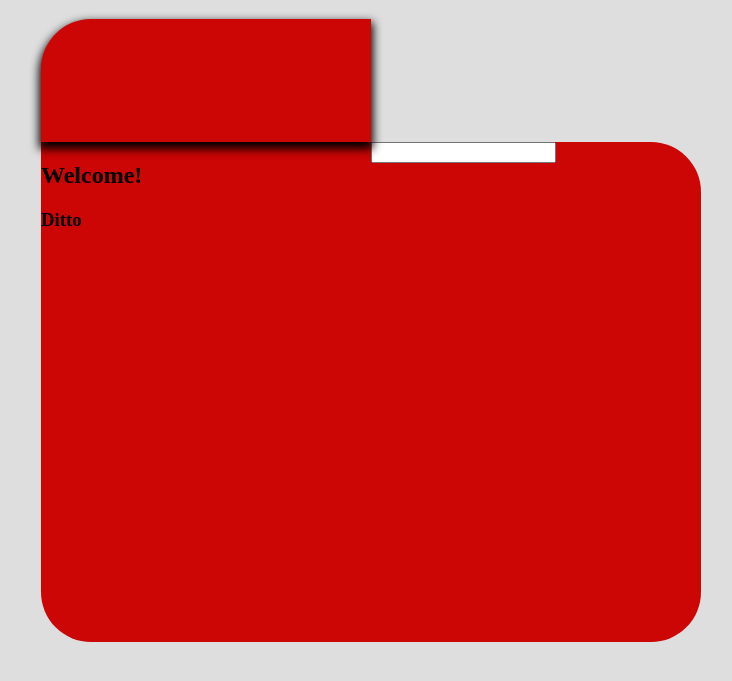
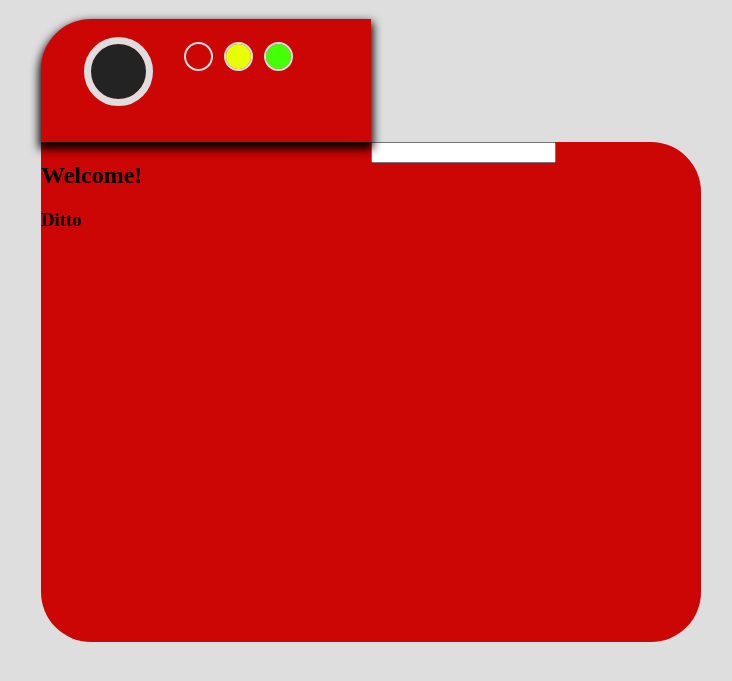
Before and after one commit to cindyawho/100DaysOfCode, a plain HTML site: page project1-pokedex/index.html in a window 1280 px wide. Shown: the part 61-742 px from the top of the page, without its empty margins (269-1001 px from the left). Drawn offline with Linux system fonts and the light colour scheme.

Commit message:
Add header decor like camera and lights

```diff
--- a/project1-pokedex/index.html
+++ b/project1-pokedex/index.html
@@ -14,9 +14,9 @@
         <div class="pokedexHeader">
             <div class="pokedexLeft-header">
                 <div class="camera"></div>
-                <div class="smallCircle1"></div>
-                <div class="smallCircle2"></div>
-                <div class="smallCircle3"></div>
+                <div class="smallCircle redCircle"></div>
+                <div class="smallCircle yellowCircle"></div>
+                <div class="smallCircle greenCircle"></div>
             </div>
             <div class="pokedexRight-header">
             </div>
--- a/project1-pokedex/styles.css
+++ b/project1-pokedex/styles.css
@@ -35,6 +35,38 @@ body {
     border-radius: 50px 0 0 0px;
     box-shadow: 0px 5px 10px 2px black;
     background-color: var(--bg-color-red);
+    display: flex;
+}
+
+.camera {
+    position: relative;
+    top: 25px;
+    left: 50px;
+    background-color: #232323;
+    outline: 7px solid var(--accent-color-gray);
+    border-radius: 50%;
+    width: 55px;
+    height: 55px;
+}
+.smallCircle {
+    position: relative;
+    top: 25px;
+    outline: 2px solid var(--accent-color-gray);
+    border-radius: 50%;
+    width: 25px;
+    height: 25px;
+}
+.redCircle{
+    background-color: var(--bg-color-red);
+    left: 90px;
+}
+.yellowCircle{
+    background-color: #E6FF05;
+    left: 105px;
+}
+.greenCircle{
+    background-color: #44FF05;
+    left: 120px;
 }
 
 .pokedexMain{
```
